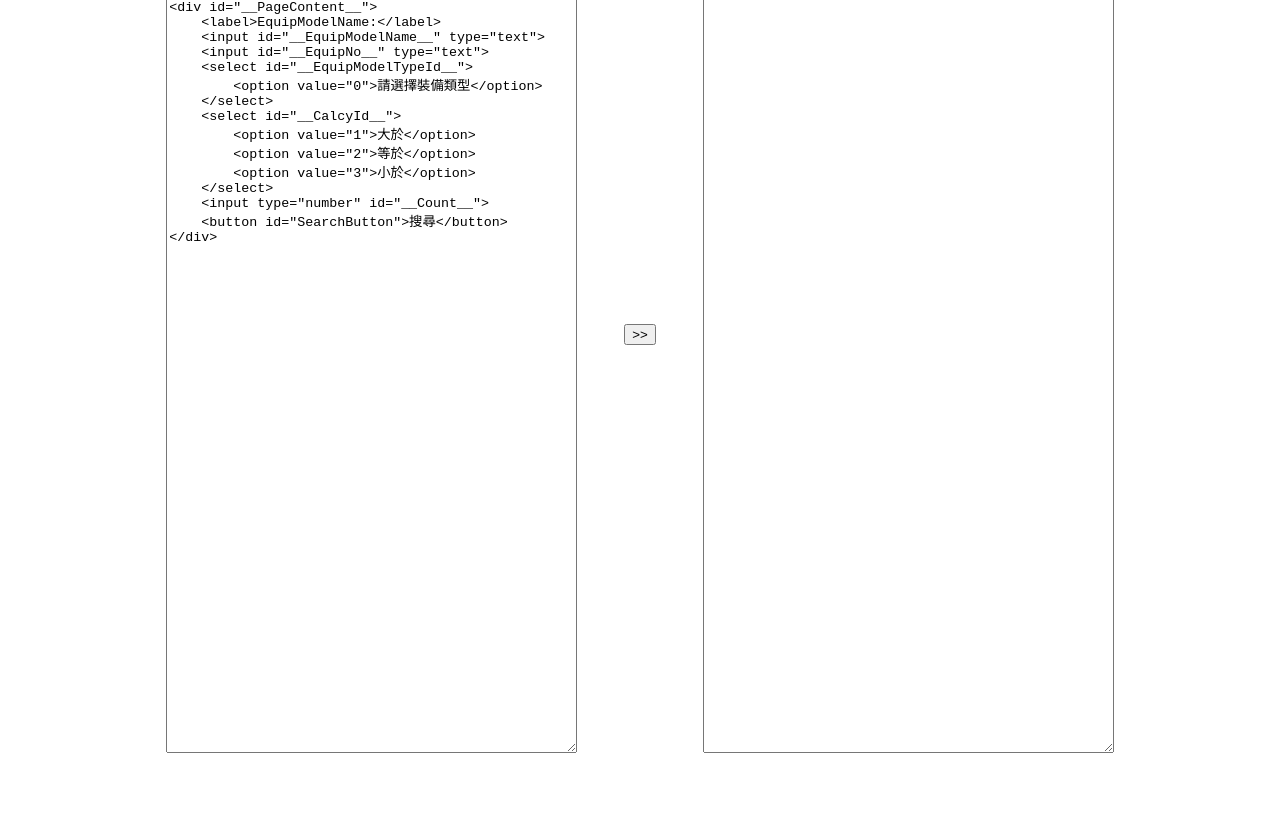
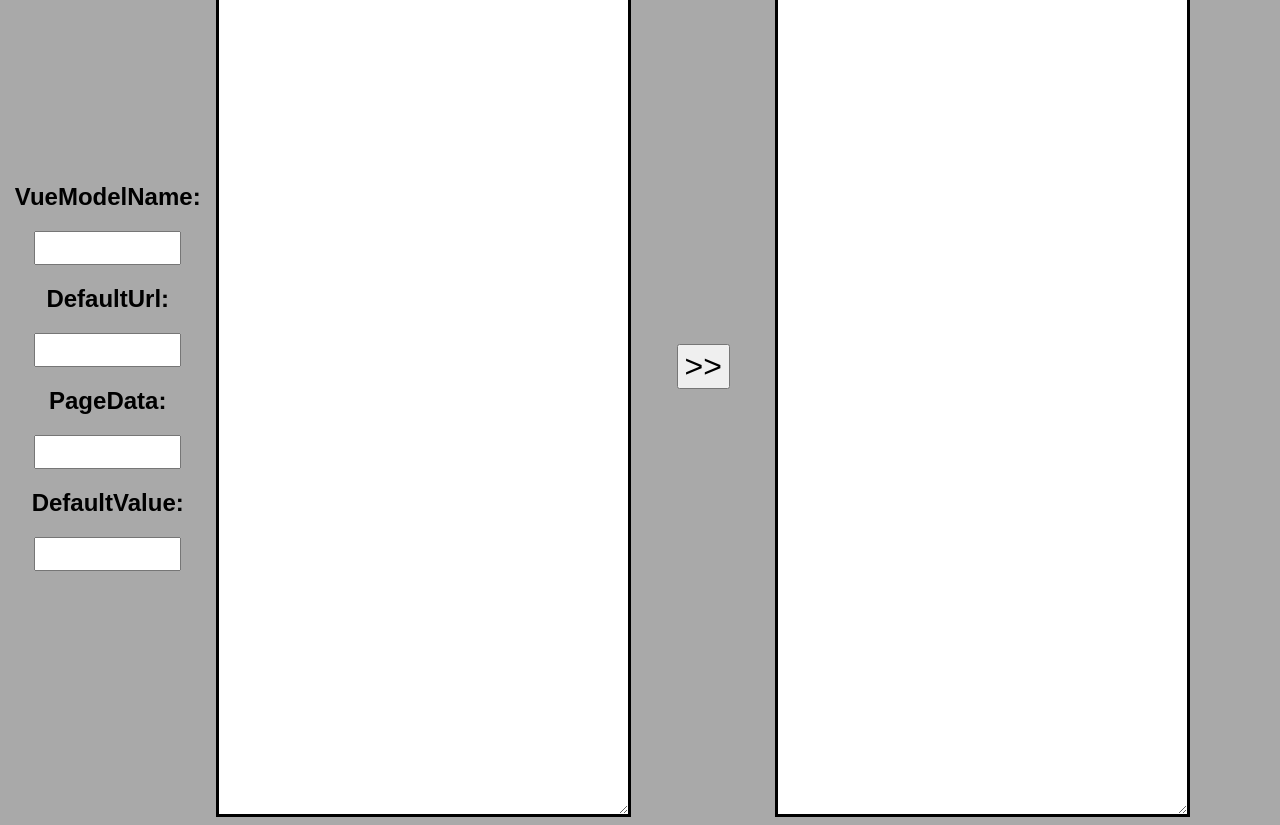
Before and after one commit to skyline3340/AutoVueModel, a plain HTML site: page index.html in a window 1280 px wide. Shown: the part 91-916 px from the top of the page. Before the commit the page ends 852 px from the top, so only its background shows below. Drawn offline with Linux system fonts and the light colour scheme.

Commit message:
add default value's input.

```diff
--- a/css/style.css
+++ b/css/style.css
@@ -2,18 +2,36 @@ body {
     display: flex;
     flex-direction: row;
     justify-content: center;
-}
-label{
-    text-align: center;
+    background-color: darkgray;
     font-family: sans-serif;
 }
-.group{
+
+label {
+    text-align: center;
+}
+
+input {
+    width: 110%;
+    font-size: 1.5em;
+    text-align: center;
+}
+
+.group {
     width: 40%;
     display: flex;
     flex-direction: column;
     align-items: center;
 }
+
 .code {
     width: 80%;
     overflow: auto;
+    font-size: 1.2em;
+    border: .2em black solid;
 }
+
+.btn {
+    width: 100%;
+    height: 5%;
+    font-size: 2em;
+}
--- a/index.html
+++ b/index.html
@@ -10,34 +10,32 @@
 </head>
 
 <body>
+    <div class="group" style="width: 10%; justify-content: center;">
+        <label><h2>VueModelName:</h2></label>
+        <input id="name" type="text">
+        <label><h2>DefaultUrl:</h2></label>
+        <input id="defaultUrl" type="text">
+        <label><h2>PageData:</h2></label>
+        <input id="pageData" type="text">
+        <label><h2>DefaultValue:</h2></label>
+        <input id="defaultValue" type="text">
+
+    </div>
     <div class="group">
-        <label><h1>HTML INPUT</h1></label>
-        <textarea id="InputCode" class="code" type="text" rows="50">
-<div id="__PageContent__">
-    <label>EquipModelName:</label>
-    <input id="__EquipModelName__" type="text">
-    <input id="__EquipNo__" type="text">
-    <select id="__EquipModelTypeId__">
-        <option value="0">請選擇裝備類型</option>
-    </select>
-    <select id="__CalcyId__">
-        <option value="1">大於</option>
-        <option value="2">等於</option>
-        <option value="3">小於</option>
-    </select>
-    <input type="number" id="__Count__">
-    <button id="SearchButton">搜尋</button>
-</div>
-        </textarea>
+        <label>
+            <h1>HTML INPUT</h1>
+        </label>
+        <textarea id="InputCode" class="code" type="text" rows="45"></textarea>
     </div>
     <div class="group" style="width: 5%; flex-direction: inherit; flex-basis: content;">
-        <input type="button" value=">>" onclick="ConvertToVueModel()">
+        <input class="btn" type="button" value=">>" onclick="ConvertToVueModel()">
     </div>
     <div class="group">
-        <label><h1>VueModel OUTPUT</h1></label>
-        <textarea id="OutputCode" class="code" type="text" rows="50" readonly></textarea>
+        <label>
+            <h1>VueModel OUTPUT</h1>
+        </label>
+        <textarea id="OutputCode" class="code" type="text" rows="45" readonly></textarea>
     </div>
-
 
     <div id="TargetHTMLCode" style="display: none;"></div>
 </body>
--- a/js/AutoVueModel.js
+++ b/js/AutoVueModel.js
@@ -2,6 +2,10 @@ function ConvertToVueModel() {
     let input = document.getElementById('InputCode');
     let output = document.getElementById('OutputCode');
     let htmlCode = document.getElementById('TargetHTMLCode');
+    let vueModelName = document.getElementById('name').value;
+    let defaultUrl = document.getElementById('defaultUrl').value;
+    let pageData = document.getElementById('pageData').value;
+    let defaultValue = document.getElementById('defaultValue').value;
     let objList = [];
     let inputList = [];
     let textList = [];
@@ -37,7 +41,9 @@ function ConvertToVueModel() {
 
     }
 
-    var vueModelOutput = `var Updata = new VueModel('',{},{},'${contentId}')\n`;
+    var vueModelOutput = `var ${vueModelName != "" ? vueModelName : "Updata"} = `
+        + `new VueModel('${defaultUrl}',${pageData != "" ? `'${pageData}'` : "{}"},{},'${contentId}')\n`;
+
     var inputMult = "";
     var textMult = "";
     var select = "";
@@ -74,11 +80,15 @@ function ConvertToVueModel() {
     vueModelOutput += select;
 
     if (buttonList.length != 0) {
-        for(var i=0;i<buttonList.length;i++){
+        for (var i = 0; i < buttonList.length; i++) {
             button += `\t.AddV_Button('${buttonList[i]}', () => {})\n`
         }
     }
     vueModelOutput += button;
 
+    if(defaultValue != ""){
+        vueModelOutput += `\t.UpdateVueModel(${defaultValue})\n`;
+    }
+
     output.innerHTML = vueModelOutput;
 }
```
Also changed, not shown: targetPage.html (+11 -0 lines).
